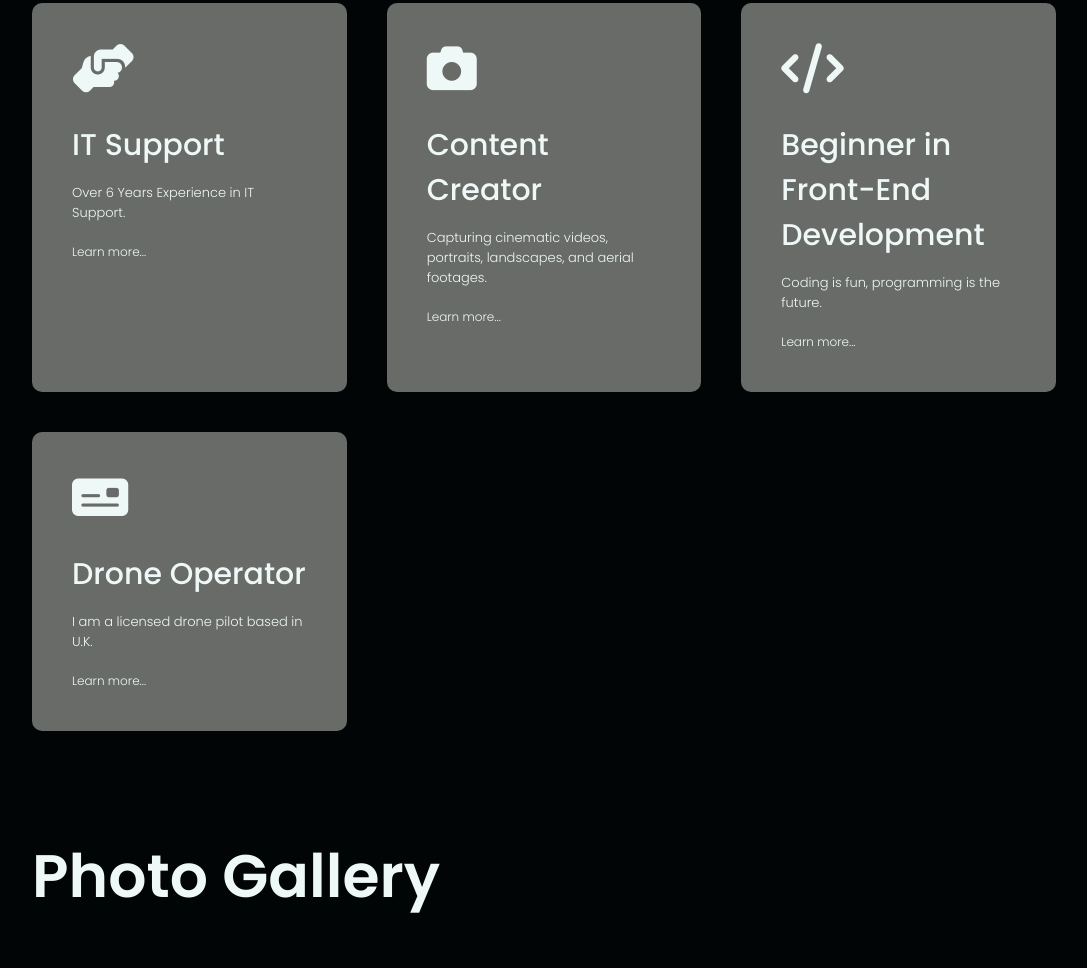
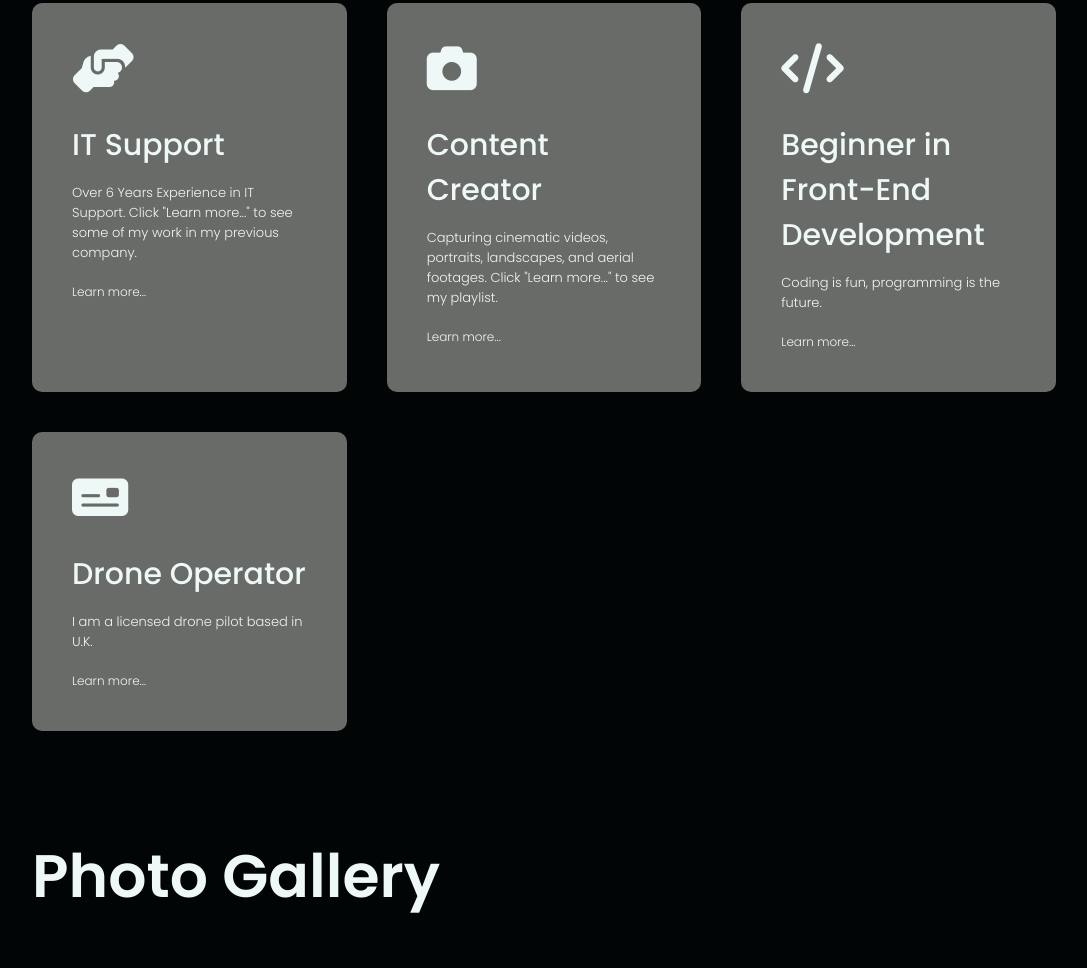
Before and after one commit to rpjsazon/itiksazonvisuals, a plain HTML site: page index.html in a window 1280 px wide. Shown: the part 2365-3333 px from the top of the page, without its empty margins (96-1183 px from the left). Drawn offline with Linux system fonts and the light colour scheme; grey boxes are pictures that could not be loaded.

Commit message:
added links

```diff
--- a/index.html
+++ b/index.html
@@ -161,15 +161,15 @@
             <div>
               <i class="fa-solid fa-handshake-angle"></i>
               <h2>IT Support</h2>
-              <p>Over 6 Years Experience in IT Support.</p>
-              <a href="#">Learn more...</a>
+              <p>Over 6 Years Experience in IT Support. Click "Learn more..." to see some of my work in my previous company.</p>
+              <a href="https://www.youtube.com/channel/UCxGaHx0nx02L7u9Vmef0EYw" target="_blank" >Learn more...</a>
             </div>
 
             <div>
               <i class="fa-solid fa-camera"></i>
               <h2>Content Creator</h2>
-              <p>Capturing cinematic videos, portraits, landscapes, and aerial footages.</p>
-              <a href="#">Learn more...</a>
+              <p>Capturing cinematic videos, portraits, landscapes, and aerial footages. Click "Learn more..." to see my playlist.</p>
+              <a href="https://youtube.com/playlist?list=PLhlQDNwuYUclqDB1Gkk2TUcBJ7v6_xeyC" target="_blank">Learn more...</a>
             </div>
 
             <div>
@@ -262,7 +262,6 @@
             </div>
           </div>
         </div>
-
         <a href="#portfolio" class="btn">See more</a>
       </div>
     </div>
```
